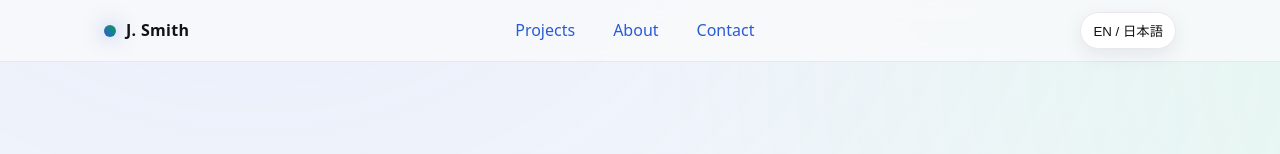
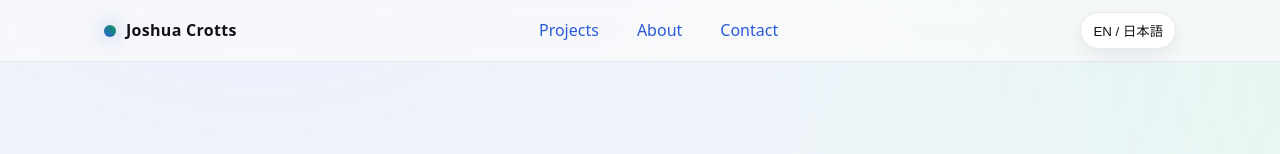
Before and after one commit to JDCrotts/first-test, a plain HTML site: page index.html in a window 1280 px wide. Shown: the top 154 px of the page. Drawn offline with Linux system fonts and the light colour scheme.

Commit message:
Update index.html
erased j.smith

```diff
--- a/index.html
+++ b/index.html
@@ -95,7 +95,7 @@
     <div class="nav">
       <div class="brand">
         <span class="dot" aria-hidden="true"></span>
-        <span>J. Smith</span>
+        <span>Joshua Crotts</span>
       </div>
       <nav aria-label="Primary">
         <ul>
```
